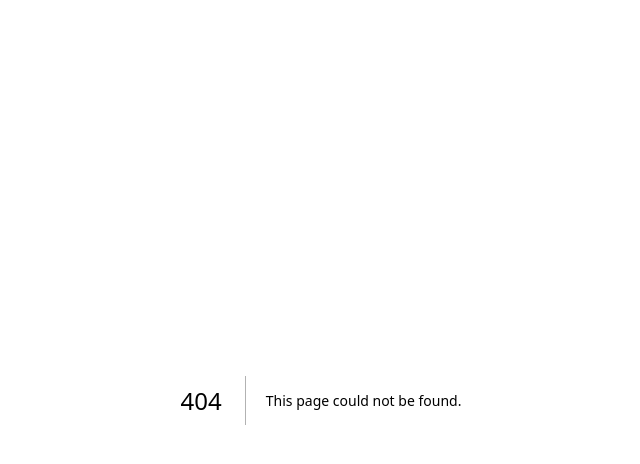
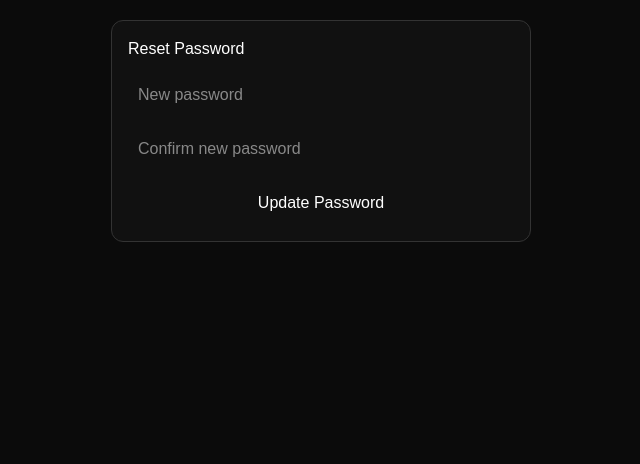
Before and after one commit to sandeepreddy-0444/roommates-app, a Next.js app: page /reset-password in a window 1280 px wide. Before the commit this address had no page. Shown: the top 464 px of the page, without its empty margins (319-959 px from the left). Built offline with nearby package versions, Linux system fonts and the light colour scheme.

Commit message:
Add reset password page and use app reset link

```diff
--- a/app/dashboard/page.tsx
+++ b/app/dashboard/page.tsx
@@ -106,10 +106,7 @@ export default function DashboardPage() {
           };
         });
 
-        list.sort((a, b) =>
-          a.uid === uid ? -1 : b.uid === uid ? 1 : 0
-        );
-
+        list.sort((a, b) => (a.uid === uid ? -1 : b.uid === uid ? 1 : 0));
         setRoommates(list);
       }
     );
@@ -126,11 +123,7 @@ export default function DashboardPage() {
     if (!ok) return;
 
     await deleteDoc(doc(db, "groups", groupId, "members", memberUid));
-    await setDoc(
-      doc(db, "users", memberUid),
-      { groupId: null },
-      { merge: true }
-    );
+    await setDoc(doc(db, "users", memberUid), { groupId: null }, { merge: true });
 
     alert("Roommate removed ✅");
   };
@@ -143,9 +136,7 @@ export default function DashboardPage() {
     const ok = confirm("Transfer admin?");
     if (!ok) return;
 
-    await updateDoc(doc(db, "groups", groupId), {
-      createdBy: newAdminUid,
-    });
+    await updateDoc(doc(db, "groups", groupId), { createdBy: newAdminUid });
     setCreatedBy(newAdminUid);
 
     alert("Admin transferred ✅");
@@ -176,11 +167,24 @@ export default function DashboardPage() {
     router.push("/login");
   };
 
+  // ✅ Password reset that opens YOUR APP link (clickable)
   const changePassword = async () => {
-    if (!email) return;
-    await sendPasswordResetEmail(auth, email);
-    alert("Password reset email sent ✅");
-  };
+  if (!email) {
+    alert("No email found for this account.");
+    return;
+  }
+
+  try {
+    await sendPasswordResetEmail(auth, email, {
+      url: "https://roommates-app.vercel.app/reset-password",
+      handleCodeInApp: true,
+    });
+
+    alert("Password reset email sent ✅ (check spam too)");
+  } catch (error: any) {
+    alert("Error: " + (error?.message || "Failed to send reset email"));
+  }
+};
 
   if (loading) return <div style={{ padding: 16 }}>Loading...</div>;
 
@@ -207,23 +211,38 @@ export default function DashboardPage() {
             Dashboard
           </div>
 
-          <button onClick={() => setTab("profile")} style={{ marginBottom: 10, width: "100%" }}>
+          <button
+            onClick={() => setTab("profile")}
+            style={{ marginBottom: 10, width: "100%" }}
+          >
             Profile
           </button>
 
-          <button onClick={() => setTab("expenses")} style={{ marginBottom: 10, width: "100%" }}>
+          <button
+            onClick={() => setTab("expenses")}
+            style={{ marginBottom: 10, width: "100%" }}
+          >
             Expenses
           </button>
 
-          <button onClick={() => setTab("groceries")} style={{ marginBottom: 10, width: "100%" }}>
+          <button
+            onClick={() => setTab("groceries")}
+            style={{ marginBottom: 10, width: "100%" }}
+          >
             Grocery
           </button>
 
-          <button onClick={() => setTab("roommates")} style={{ marginBottom: 10, width: "100%" }}>
+          <button
+            onClick={() => setTab("roommates")}
+            style={{ marginBottom: 10, width: "100%" }}
+          >
             Roommates
           </button>
 
-          <button onClick={() => setTab("notifications")} style={{ marginBottom: 10, width: "100%" }}>
+          <button
+            onClick={() => setTab("notifications")}
+            style={{ marginBottom: 10, width: "100%" }}
+          >
             Notifications
           </button>
         </div>
@@ -249,16 +268,16 @@ export default function DashboardPage() {
                 }}
               >
                 <h2 style={{ marginBottom: 10 }}>Profile</h2>
-                <p><strong>Name:</strong> {displayName || "Not set"}</p>
-                <p><strong>Email:</strong> {email}</p>
+                <p>
+                  <strong>Name:</strong> {displayName || "Not set"}
+                </p>
+                <p>
+                  <strong>Email:</strong> {email}
+                </p>
 
                 <div style={{ marginTop: 12, display: "flex", gap: 10 }}>
-                  <button onClick={changePassword}>
-                    Change Password
-                  </button>
-                  <button onClick={logout}>
-                    Logout
-                  </button>
+                  <button onClick={changePassword}>Change Password</button>
+                  <button onClick={logout}>Logout</button>
                 </div>
               </div>
 
--- /dev/null
+++ b/app/reset-password/page.tsx
@@ -0,0 +1,63 @@
+"use client";
+
+import { useSearchParams, useRouter } from "next/navigation";
+import { useState } from "react";
+import { confirmPasswordReset } from "firebase/auth";
+import { auth } from "@/app/lib/firebase";
+
+export default function ResetPasswordPage() {
+  const params = useSearchParams();
+  const router = useRouter();
+
+  const oobCode = params.get("oobCode");
+
+  const [p1, setP1] = useState("");
+  const [p2, setP2] = useState("");
+  const [msg, setMsg] = useState("");
+
+  const submit = async () => {
+    setMsg("");
+
+    if (!oobCode) return setMsg("Invalid reset link. Request a new one.");
+    if (p1.length < 6) return setMsg("Password must be at least 6 characters.");
+    if (p1 !== p2) return setMsg("Passwords do not match.");
+
+    try {
+      await confirmPasswordReset(auth, oobCode, p1);
+      setMsg("Password updated ✅ Redirecting...");
+      setTimeout(() => router.push("/login"), 1200);
+    } catch (e: any) {
+      setMsg(e?.message || "Reset failed. Request a new email.");
+    }
+  };
+
+  return (
+    <div style={{ minHeight: "100vh", padding: 20, background: "#0b0b0b", color: "white" }}>
+      <div style={{ maxWidth: 420, margin: "0 auto", border: "1px solid #333", borderRadius: 12, padding: 16, background: "#111" }}>
+        <h2>Reset Password</h2>
+
+        <div style={{ display: "grid", gap: 10, marginTop: 12 }}>
+          <input
+            type="password"
+            placeholder="New password"
+            value={p1}
+            onChange={(e) => setP1(e.target.value)}
+            style={{ padding: 10, borderRadius: 10 }}
+          />
+          <input
+            type="password"
+            placeholder="Confirm new password"
+            value={p2}
+            onChange={(e) => setP2(e.target.value)}
+            style={{ padding: 10, borderRadius: 10 }}
+          />
+          <button onClick={submit} style={{ padding: 10, borderRadius: 10 }}>
+            Update Password
+          </button>
+
+          {msg && <div style={{ opacity: 0.9 }}>{msg}</div>}
+        </div>
+      </div>
+    </div>
+  );
+}
```
